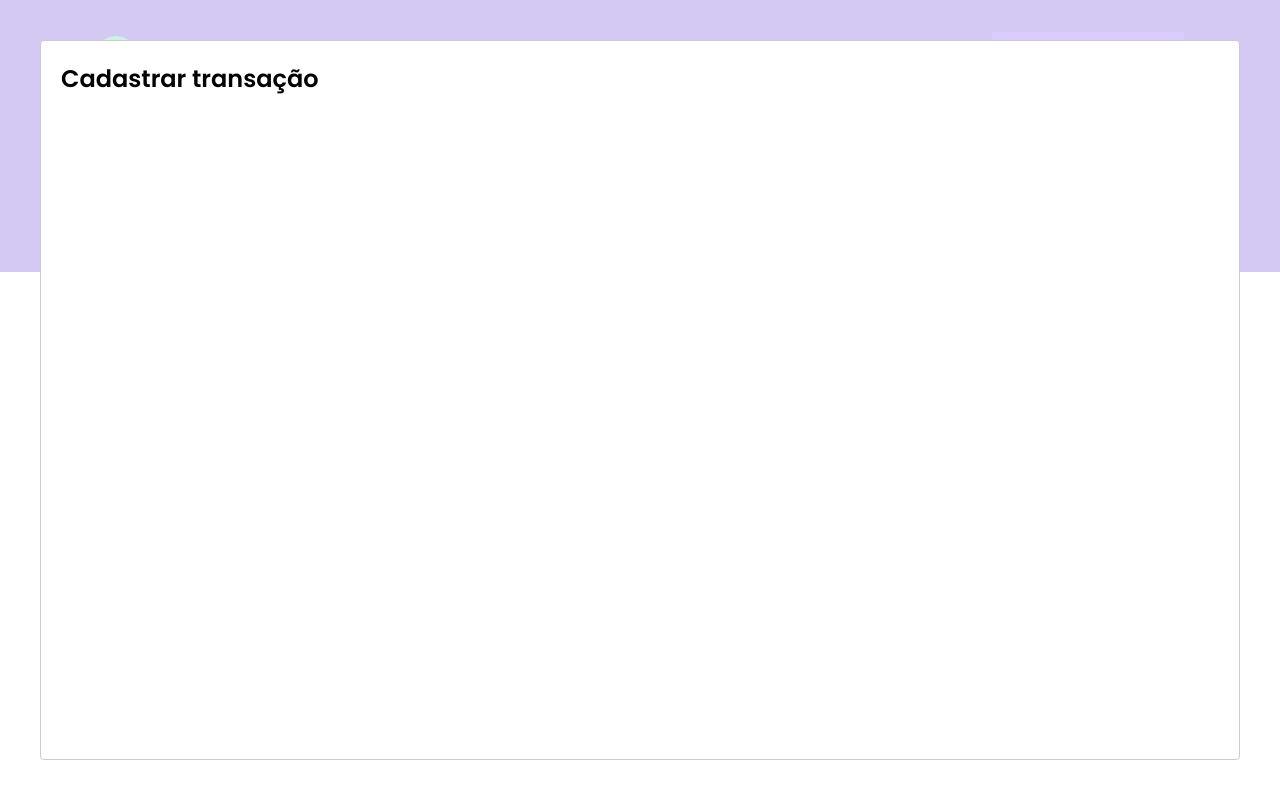
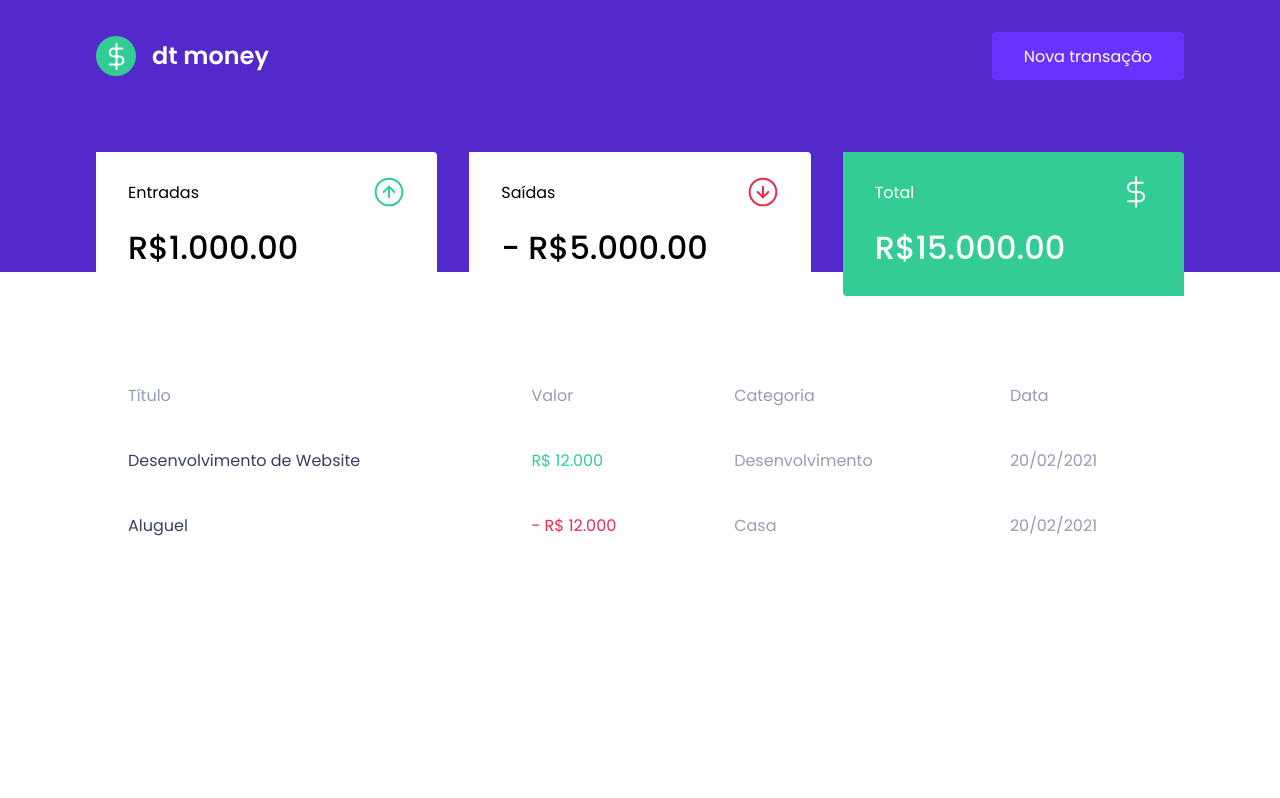
Before and after one commit to nycolexavierr/02-dtMoney, a React (Create React App) app: page / in a window 1280 px wide. Built offline with nearby package versions, Linux system fonts and the light colour scheme; no server answers; what miragejs would draw is missing.

Commit message:
Lesson: Componente: NewTransactionModal

```diff
--- a/src/App.tsx
+++ b/src/App.tsx
@@ -2,6 +2,7 @@
 import Modal from 'react-modal';
 import { Dashboard } from "./components/Dashboard";
 import { Header } from "./components/Header";
+import { NewTransactionModal } from './components/NewTransactionModal';
 import { GlobalStyle } from "./styles/global";
 
 
@@ -9,7 +10,7 @@
 
 export function App() {
 
-  const [isNewTransactionModalOpen, setIsNewTransactionModalOpen] = useState(true);
+  const [isNewTransactionModalOpen, setIsNewTransactionModalOpen] = useState(false);
 
   function handleOpenNewTransactionModal() {
     setIsNewTransactionModalOpen(true);
@@ -24,12 +25,11 @@
       <Header onOpenNewTransactionModal={handleOpenNewTransactionModal}/>
       <Dashboard/>
 
-      <Modal
+      <NewTransactionModal
         isOpen={isNewTransactionModalOpen}
         onRequestClose={handleCloseNewTransactionModal}
-      >
-        <h2>Cadastrar transação</h2>
-      </Modal>
+      />
+
 
       <GlobalStyle/>
     </>
--- /dev/null
+++ b/src/components/NewTransactionModal/index.tsx
@@ -0,0 +1,19 @@
+import { VoidFunctionComponent } from 'react';
+import Modal from 'react-modal';
+
+
+interface NewTransactionModalProps{
+    isOpen: boolean;
+    onRequestClose: () => void;
+}
+
+export function NewTransactionModal ({isOpen, onRequestClose} : NewTransactionModalProps) {
+    return(
+        <Modal
+            isOpen={isOpen}
+            onRequestClose={onRequestClose}
+        >
+            <h2>Cadastrar transação</h2>
+        </Modal>
+    )
+}
--- /dev/null
+++ b/src/components/NewTransactionModal/styles.ts
@@ -0,0 +1,3 @@
+import styled from 'styled-components';
+
+export const Container = styled.div``
```
